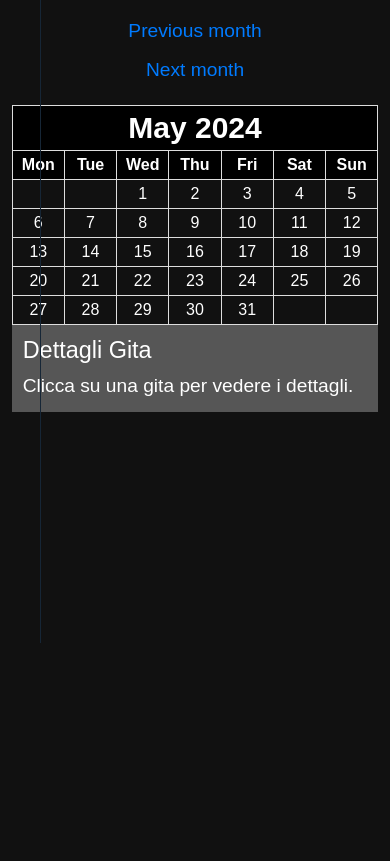
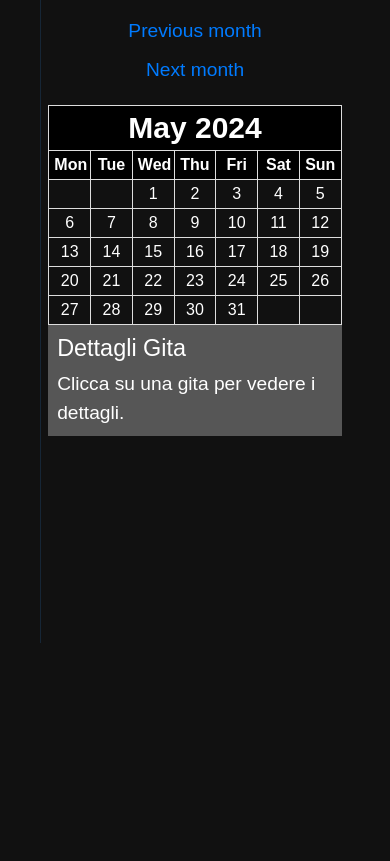
Before and after one commit to Uscite-Didattiche-2023-2024/Uscite-didattiche, a Django app: page /calendario/ in a window 390 px wide. Shown: the part 201-1062 px from the top of the page. Run offline with Django 3.2, Linux system fonts and the light colour scheme; a user stored in the database is signed in; data comes from the database, SQL or seed files in the repository; data that the repository does not hold is empty; some libraries are stand-ins or nearby versions.

Commit message:
fixed calendar view on mobile

```diff
--- a/django_project/django_project/settings.py
+++ b/django_project/django_project/settings.py
@@ -25,7 +25,7 @@ SECRET_KEY = "exhlfdat&vfum(-34*c2uroi(($ww(yo$9pv98=e6p^gl(-eoj"
 # SECURITY WARNING: don't run with debug turned on in production!
 DEBUG = True
 
-ALLOWED_HOSTS = ["127.0.0.1", "localhost","10.3.24.13","172.20.10.12"]
+ALLOWED_HOSTS = ["127.0.0.1", "localhost","10.3.24.13","172.20.10.12", "192.168.138.240"]
 
 
 # Application definition
--- a/django_project/gite/static/css/calendario.css
+++ b/django_project/gite/static/css/calendario.css
@@ -91,8 +91,19 @@ table.month td.noday {
         margin-left: 0;
     }
 
+    .margini{
+      margin-left: 10%;
+      margin-right: 10%;
+
+    }
+
     .calendarDiv, .eventDiv {
-        width: 100%;
+      width: 100%;
+    }
+
+    .eventDiv{
+        background-color: #565656;
+        padding: 3%;
     }
 
     th.month {
--- a/django_project/gite/static/css/crispyform.css
+++ b/django_project/gite/static/css/crispyform.css
@@ -42,7 +42,7 @@ select {
 
 .margini{
   margin-left: 80px;
-  margin-right: 80px
+  margin-right: 80px;
 }
 
 .crispy_table {
--- a/django_project/gite/templates/gite/calendario.html
+++ b/django_project/gite/templates/gite/calendario.html
@@ -8,7 +8,7 @@
     <link rel="stylesheet" type="text/css" href="{% static 'css/calendario.css' %}">
   </head>
 
-  <div class="content-main">
+  <div class="content-main margini">
     <div class="calendarDiv">
       <ul class="object-tools">
         <li>
--- a/django_project/gite/templates/gite/proposte_list.html
+++ b/django_project/gite/templates/gite/proposte_list.html
@@ -9,7 +9,7 @@
     <link rel="stylesheet" type="text/css" href="{% static 'css/custom.min.css' %}" />
   </head>
 
-  <h1 class="mb-3 fw-bolder margini">Proposte di Gita:</h1>
+  <h1 class="mb-3 fw-bolder margini">     Proposte di Gita:</h1>
   <table class="table table-dark table-hover crispy_table fw-bolder margini">
     <thead>
       <tr>
```
